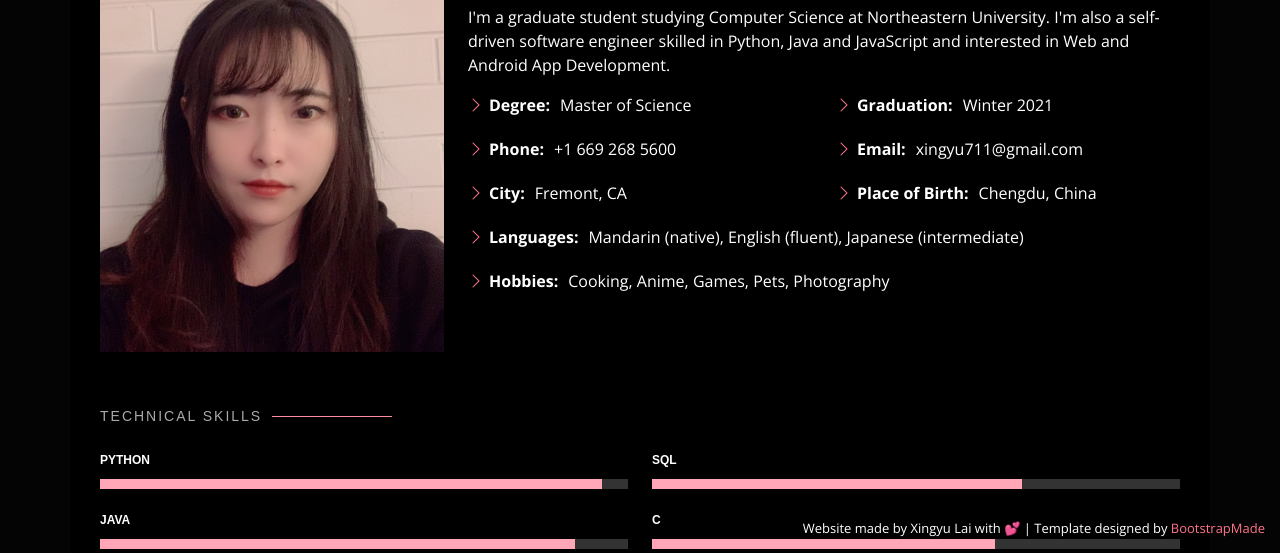
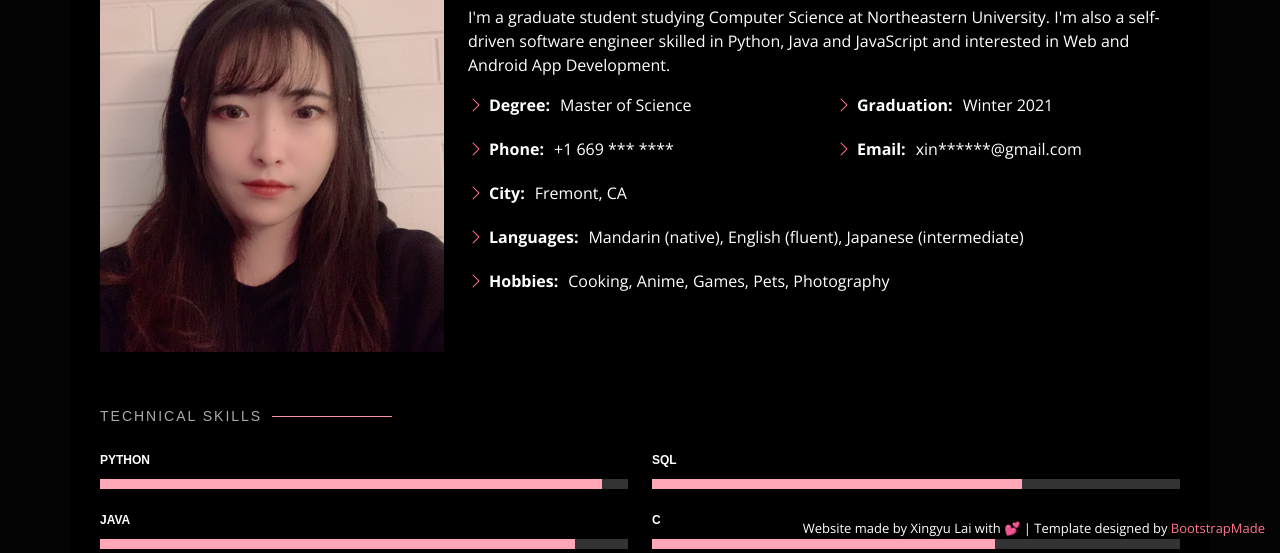
Before and after one commit to xingyu711/personal-website, a website: page pages/about.html in a window 1280 px wide. Shown: the part 247-800 px from the top of the page. Drawn offline with nearby package versions, Linux system fonts and the light colour scheme; files whose address does not match are found by name.

Commit message:
Hiding secure info

```diff
--- a/pages/about.html
+++ b/pages/about.html
@@ -96,7 +96,7 @@
                   </li>
                   <li>
                     <i class="bi bi-chevron-right"></i> <strong>Phone:</strong>
-                    <span>+1 669 268 5600</span>
+                    <span>+1 669 *** ****</span>
                   </li>
                   <li>
                     <i class="bi bi-chevron-right"></i> <strong>City:</strong>
@@ -112,11 +112,7 @@
                   </li>
                   <li>
                     <i class="bi bi-chevron-right"></i> <strong>Email:</strong>
-                    <span>xingyu711@gmail.com</span>
-                  </li>
-                  <li>
-                    <i class="bi bi-chevron-right"></i>
-                    <strong>Place of Birth:</strong> <span>Chengdu, China</span>
+                    <span>xin******@gmail.com</span>
                   </li>
                 </ul>
               </div>
```
Also changed, not shown: pages/resume.html (+3 -3 lines).
